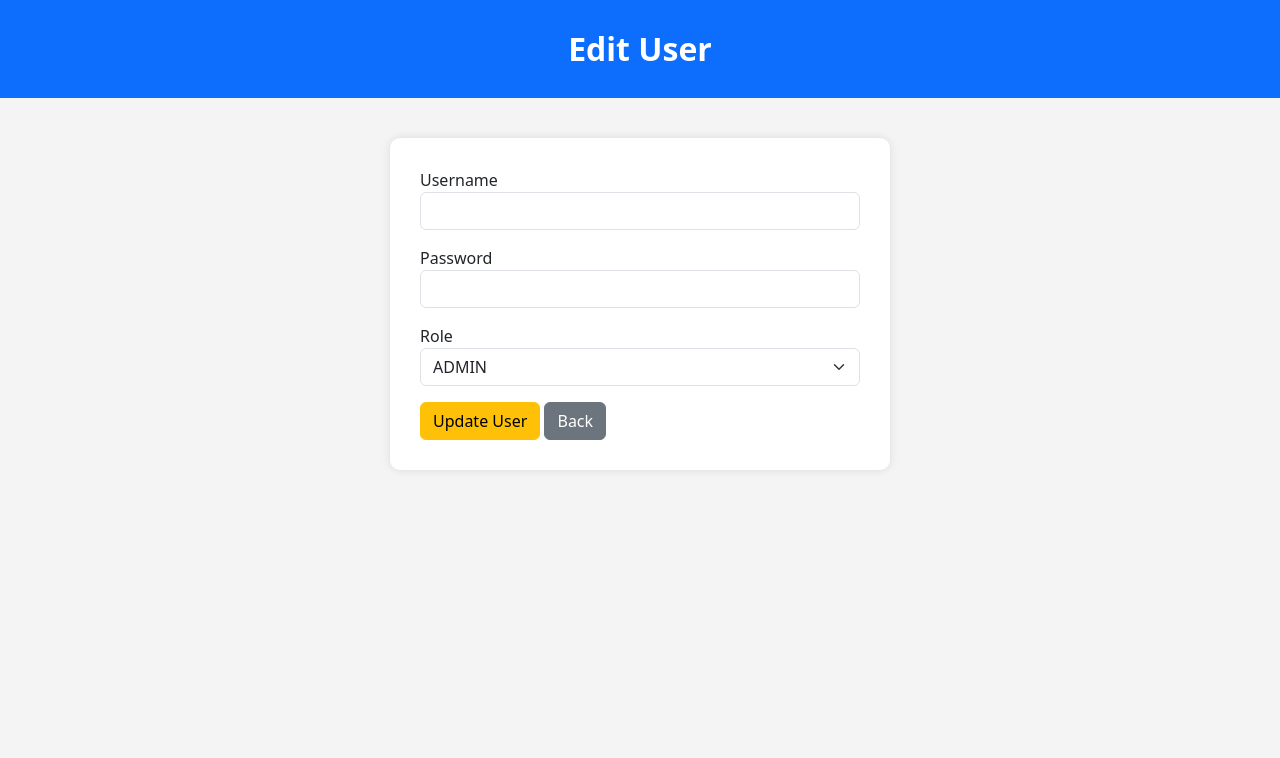
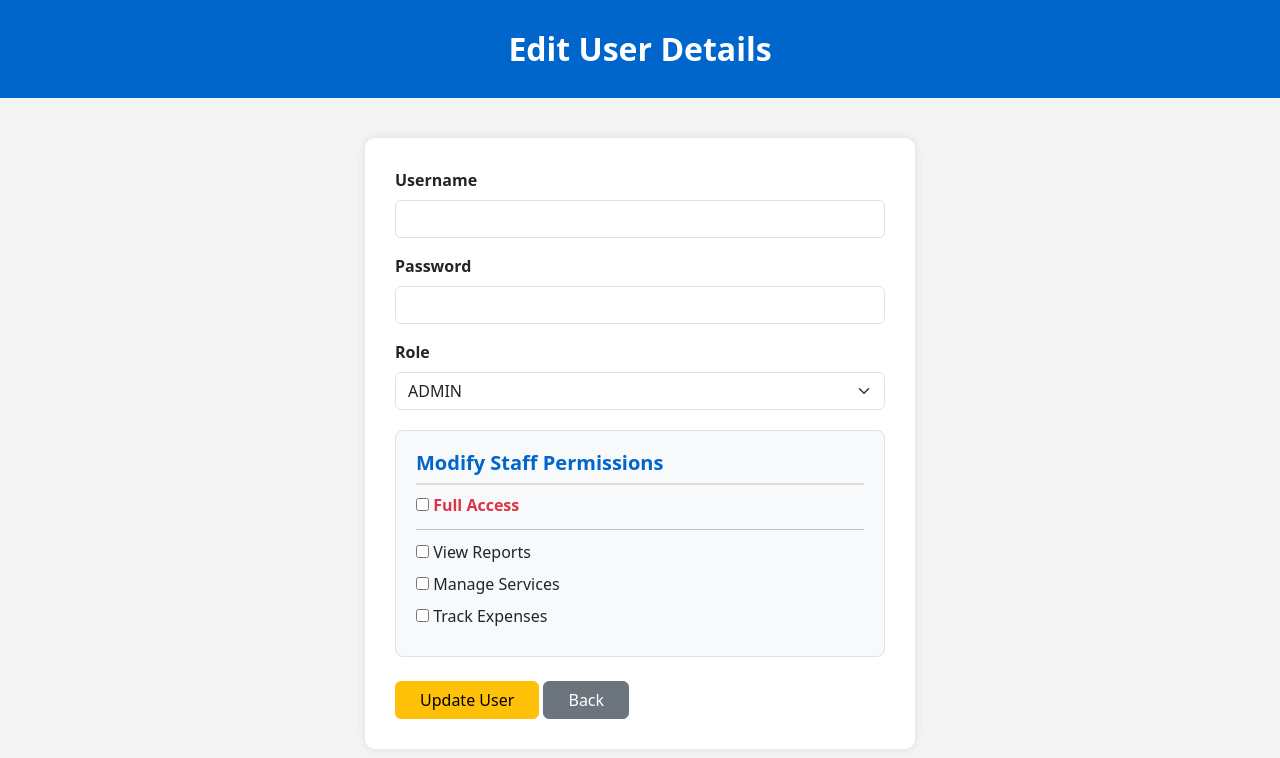
Before and after one commit to Akshayabill/csc-billing, a Flask app: page /edit_user/1 in a window 1280 px wide. Shown: the top 758 px of the page. Run offline with Flask 3, Linux system fonts and the light colour scheme; the visitor is signed in with stand-in values (Sample User, id 1); data that the repository does not hold is empty; some libraries are stand-ins or nearby versions.

Commit message:
Update edit_user.html

```diff
--- a/templates/edit_user.html
+++ b/templates/edit_user.html
@@ -6,13 +6,12 @@
 <link href="https://cdn.jsdelivr.net/npm/bootstrap@5.3.3/dist/css/bootstrap.min.css" rel="stylesheet">
 
 <style>
-
 body{
     background:#f4f4f4;
 }
 
 .header{
-    background:#0d6efd;
+    background:#0066cc; /* CSC Blue Theme */
     color:white;
     padding:25px;
     text-align:center;
@@ -21,7 +20,7 @@ body{
 }
 
 .form-box{
-    width:500px;
+    width:550px;
     margin:auto;
     margin-top:40px;
     background:white;
@@ -30,13 +29,20 @@ body{
     box-shadow:0 0 10px rgba(0,0,0,.1);
 }
 
+.perm-box {
+    margin-top: 20px;
+    background: #f8f9fa;
+    padding: 20px;
+    border-radius: 8px;
+    border: 1px solid #dee2e6;
+}
 </style>
 
 </head>
 <body>
 
 <div class="header">
-    Edit User
+    Edit User Details
 </div>
 
 <div class="form-box">
@@ -44,62 +50,87 @@ body{
 <form method="POST">
 
 <div class="mb-3">
-<label>Username</label>
-<input
-type="text"
-name="username"
-class="form-control"
-value="{{ user[1] }}"
-required>
+    <label class="form-label"><b>Username</b></label>
+    <input type="text" name="username" class="form-control" value="{{ user[1] }}" required>
 </div>
 
 <div class="mb-3">
-<label>Password</label>
-<input
-type="password"
-name="password"
-class="form-control"
-value="{{ user[2] }}"
-required>
+    <label class="form-label"><b>Password</b></label>
+    <input type="password" name="password" class="form-control" value="{{ user[2] }}" required>
 </div>
 
 <div class="mb-3">
-
-<label>Role</label>
-
-<select
-name="role"
-class="form-select">
-
-<option value="ADMIN"
-{% if user[3]=="ADMIN" %}selected{% endif %}>
-ADMIN
-</option>
-
-<option value="STAFF"
-{% if user[3]=="STAFF" %}selected{% endif %}>
-STAFF
-</option>
-
-</select>
-
+    <label class="form-label"><b>Role</b></label>
+    <select name="role" id="user_role" class="form-select" onchange="checkRole()">
+        <option value="ADMIN" {% if user[3]=="ADMIN" %}selected{% endif %}>ADMIN</option>
+        <option value="STAFF" {% if user[3]=="STAFF" %}selected{% endif %}>STAFF</option>
+    </select>
 </div>
 
-<button
-type="submit"
-class="btn btn-warning">
-Update User
-</button>
+<!-- Edit Staff Permission Section -->
+<div class="perm-box" id="permission_section" style="{% if user[3]=='ADMIN' %}display: none;{% endif %}">
+    <h5 style="margin-top: 0; color: #0066cc; font-weight: bold; border-bottom: 2px solid #ddd; padding-bottom: 8px;">
+        Modify Staff Permissions
+    </h5>
 
-<a
-href="/users"
-class="btn btn-secondary">
-Back
-</a>
+    <label style="display: block; margin-bottom: 12px; cursor: pointer;">
+        <input type="checkbox" name="is_full_access" id="full_access" value="true" {% if user[7] %}checked{% endif %} onchange="toggleAllPerms(this)">
+        <span style="color: #dc3545; font-weight: bold;">Full Access</span>
+    </label>
+    <hr style="margin: 10px 0;">
+
+    <label style="display: block; margin-bottom: 8px; cursor: pointer;">
+        <input type="checkbox" class="perm-check" name="can_view_reports" value="true" {% if user[4] or user[7] %}checked{% endif %} {% if user[7] %}disabled{% endif %}> View Reports
+    </label>
+
+    <label style="display: block; margin-bottom: 8px; cursor: pointer;">
+        <input type="checkbox" class="perm-check" name="can_manage_services" value="true" {% if user[5] or user[7] %}checked{% endif %} {% if user[7] %}disabled{% endif %}> Manage Services
+    </label>
+
+    <label style="display: block; margin-bottom: 8px; cursor: pointer;">
+        <input type="checkbox" class="perm-check" name="can_manage_expenses" value="true" {% if user[6] or user[7] %}checked{% endif %} {% if user[7] %}disabled{% endif %}> Track Expenses
+    </label>
+</div>
+
+<div class="mt-4">
+    <button type="submit" class="btn btn-warning px-4">Update User</button>
+    <a href="/users" class="btn btn-secondary px-4">Back</a>
+</div>
 
 </form>
 
 </div>
 
+<script>
+function checkRole() {
+    let role = document.getElementById("user_role").value;
+    let permSection = document.getElementById("permission_section");
+    if(role === "ADMIN") {
+        permSection.style.display = "none";
+    } else {
+        permSection.style.display = "block";
+    }
+}
+
+function toggleAllPerms(master) {
+    let checkboxes = document.getElementsByClassName('perm-check');
+    for (let i = 0; i < checkboxes.length; i++) {
+        checkboxes[i].checked = master.checked;
+        checkboxes[i].disabled = master.checked;
+    }
+}
+
+// Initial check on page load to block checkboxes if Full Access is active
+window.onload = function() {
+    let master = document.getElementById("full_access");
+    if(master && master.checked) {
+        let checkboxes = document.getElementsByClassName('perm-check');
+        for (let i = 0; i < checkboxes.length; i++) {
+            checkboxes[i].disabled = true;
+        }
+    }
+}
+</script>
+
 </body>
 </html>
```
